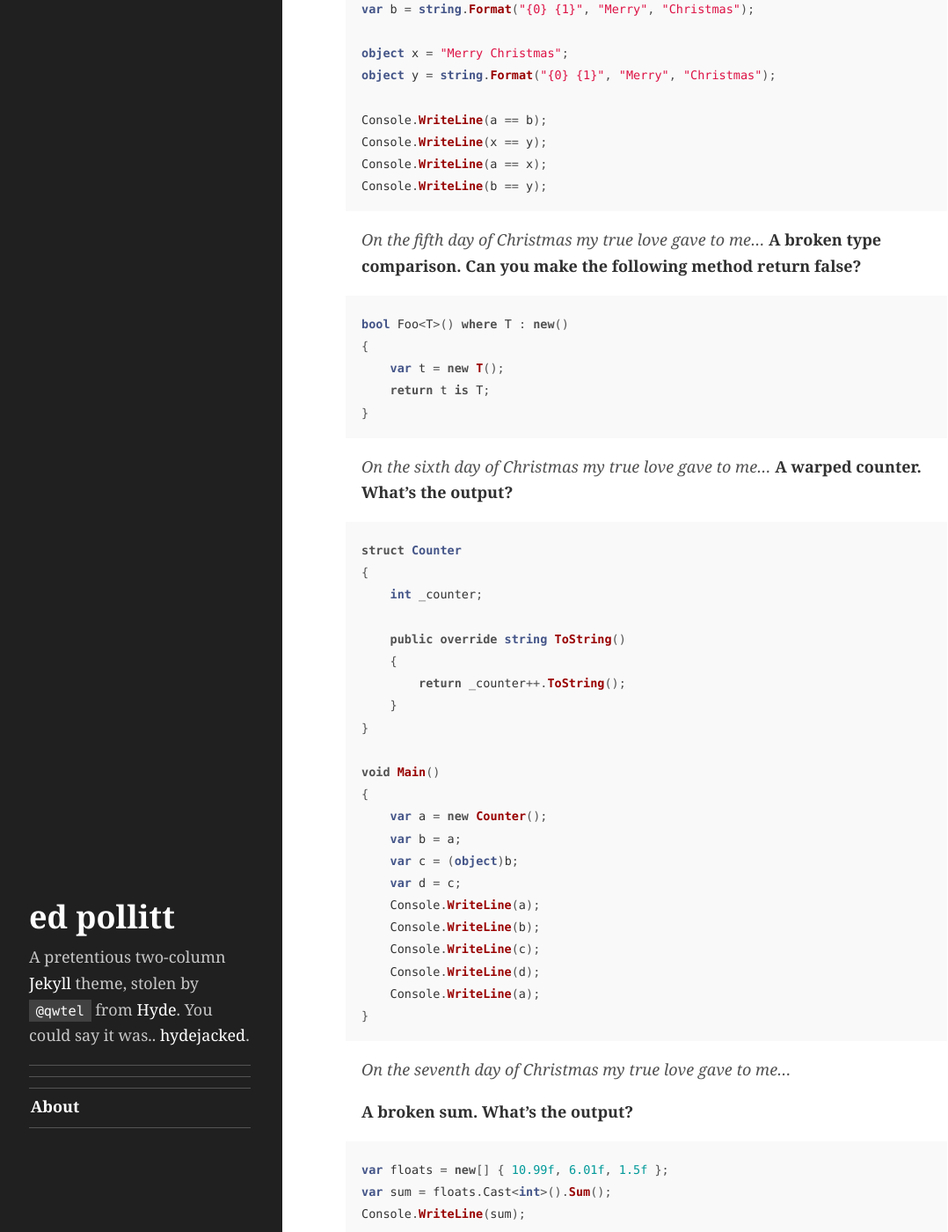
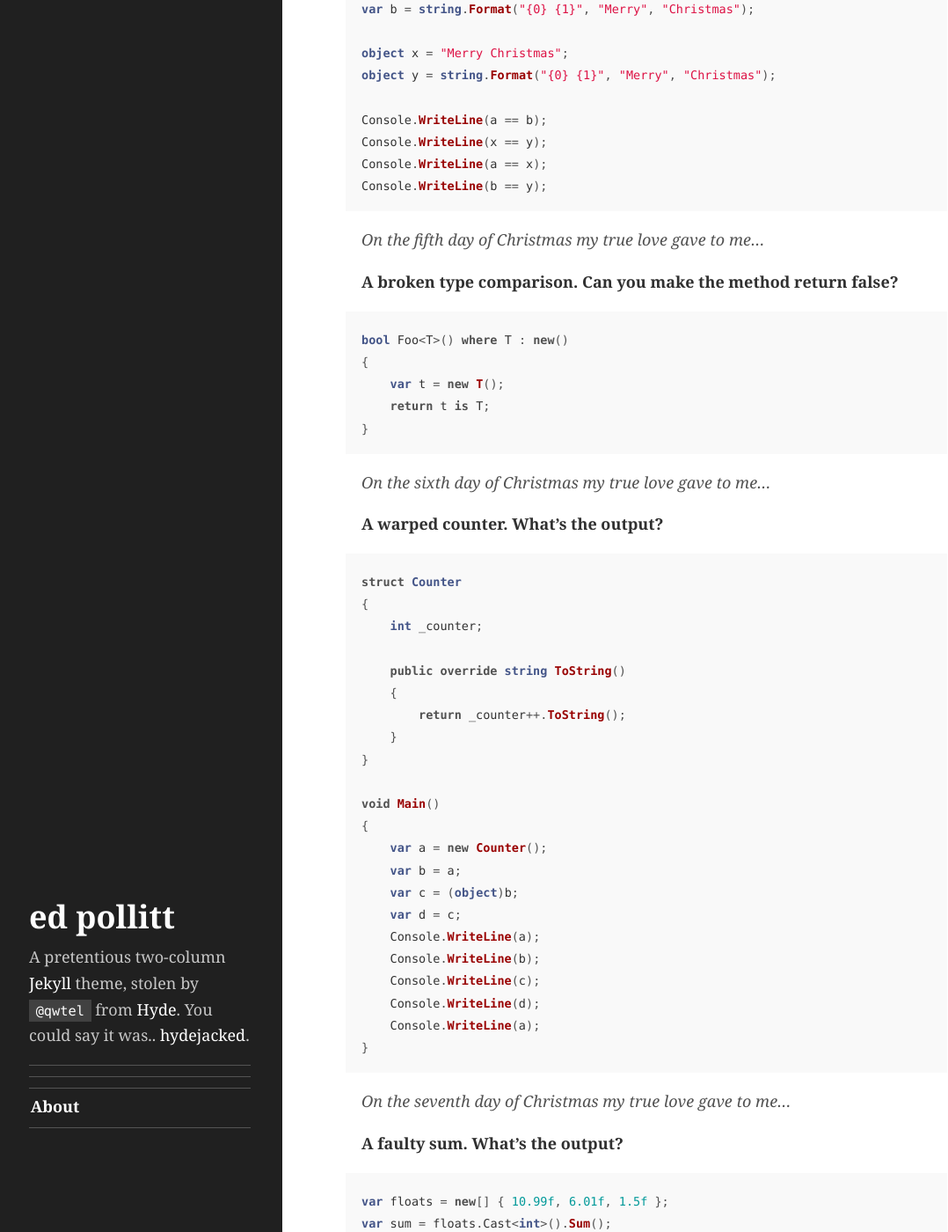
Before and after one commit to edpollitt/edpollitt.github.io, a Jekyll site: the page built from _posts/2016-12-14-festive-csharp-brainteasers.md, in a window 1280 px wide and 1400 px high, scrolled down 1893 px. Shown: the whole window at 88% size, without its empty margins (3-1081 px from the left). Built offline with Jekyll 4.4.1, drawn with Linux system fonts in a browser that asks for light colours.

Commit message:
fix line spacing

```diff
--- a/_posts/2016-12-14-festive-csharp-brainteasers.md
+++ b/_posts/2016-12-14-festive-csharp-brainteasers.md
@@ -93,7 +93,8 @@ Console.WriteLine(b == y);
 
 
 *On the fifth day of Christmas my true love gave to me...*
-**A broken type comparison. Can you make the following method return false?**
+
+**A broken type comparison. Can you make the method return false?**
 
 ~~~csharp
 bool Foo<T>() where T : new()
@@ -104,6 +105,7 @@ bool Foo<T>() where T : new()
 ~~~
 
 *On the sixth day of Christmas my true love gave to me...*
+
 **A warped counter. What’s the output?**
 
 ~~~csharp
@@ -135,7 +137,7 @@ void Main()
 
 *On the seventh day of Christmas my true love gave to me...*
 
-**A broken sum. What’s the output?**
+**A faulty sum. What’s the output?**
 
 ~~~csharp
 var floats = new[] { 10.99f, 6.01f, 1.5f };
@@ -146,6 +148,7 @@ Console.WriteLine(sum);
 
 
 *On the eighth day of Christmas my true love gave to me...*
+
 **A nullable bool. What's the output?**
 
 ~~~csharp
```
